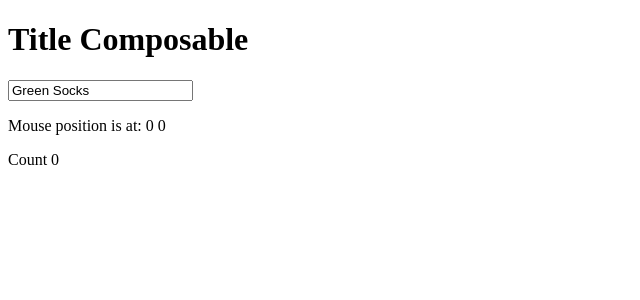
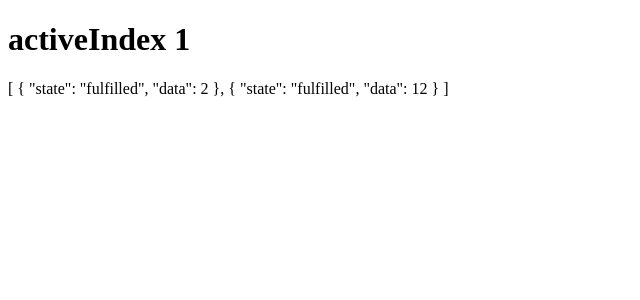
Before and after one commit to abchamp/vue3-poc-code, a Vue app: page / in a window 1280 px wide. Shown: the top 300 px of the page, without its empty margins (0-640 px from the left). Built offline with nearby package versions, Linux system fonts and the light colour scheme.

Commit message:
update code.

```diff
--- a/src/App.vue
+++ b/src/App.vue
@@ -1,19 +1,21 @@
 <template>
   <div>
-    <h1>Title Composable</h1>
-    <input v-model="title" type="text" />
+    <!-- <h1>Title Composable</h1> -->
+    <!-- <input v-model="title" type="text" /> -->
     <!-- <AsyncAPICallWorker></AsyncAPICallWorker> -->
     <!-- <RequestSyncApp></RequestSyncApp> -->
-    <div>
+    <!-- <div>
       <p>Mouse position is at: {{ x }} {{ y }}</p>
       <p>Count {{ count }}</p>
-    </div>
+    </div> -->
+    <QueueAsyncApi />
   </div>
 </template>
 
 <script setup>
 import { ref } from "vue";
 import { useTitle, useRefHistory } from "@vueuse/core";
+import QueueAsyncApi from "./components/QueueAsyncApi.vue";
 import AsyncAPICallWorker from "./components/AsyncAPICallWorker.vue";
 import RequestSyncApp from "./components/RequestSyncApp.vue";
 
--- /dev/null
+++ b/src/components/QueueAsyncApi.vue
@@ -0,0 +1,32 @@
+<script setup>
+import { useAsyncQueue } from "@vueuse/core";
+
+const getFirstPromise = () => {
+  return new Promise((resolve) => {
+    setTimeout(() => {
+      resolve(2);
+    }, 2000);
+  });
+};
+
+// result from after promise
+const getSecondPromise = (result) => {
+  return new Promise((resolve) => {
+    setTimeout(() => {
+      resolve(10 + result);
+    }, 2000);
+  });
+};
+
+const { activeIndex, result } = useAsyncQueue([
+  getFirstPromise,
+  getSecondPromise,
+]);
+</script>
+
+<template>
+  <div>
+    <h1>activeIndex {{ activeIndex }}</h1>
+    <p>{{ result }}</p>
+  </div>
+</template>
```
Also changed, not shown: src/composables/myStartInter.js (+10 -0 lines).
